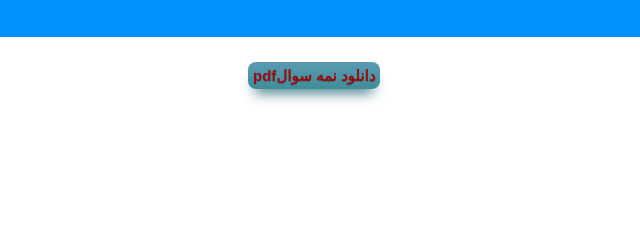
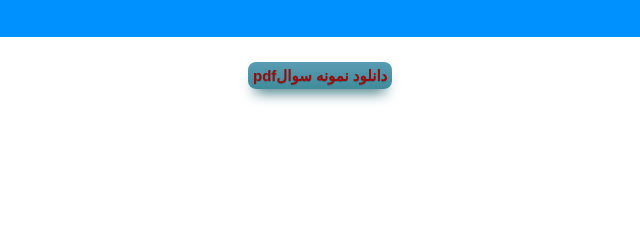
Before and after one commit to pantersnipe/Arabic-2-nemonesoall, a plain HTML site: page index.html in a window 1280 px wide. Shown: the part 173-410 px from the top of the page, 288-928 px from the left. Drawn offline with Linux system fonts and the light colour scheme.

Commit message:
Update index.html

```diff
--- a/index.html
+++ b/index.html
@@ -36,7 +36,7 @@
         <div class="look">
             <div class="one">
                 <ul>
-                    <li><a href="https://static.paadars.com/files/examnew/l8/arabic8-exam2-1N.pdf" class="mybutton green">pdfدانلود نمه سوال </a></li>
+                    <li><a href="https://static.paadars.com/files/examnew/l8/arabic8-exam2-1N.pdf" class="mybutton green">pdfدانلود نمونه سوال </a></li>
                 </ul>
             </div>
     <div class="footer">
```
